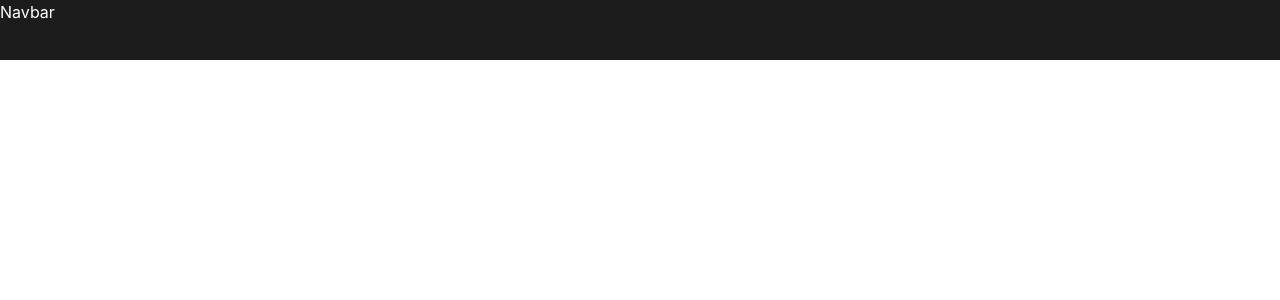
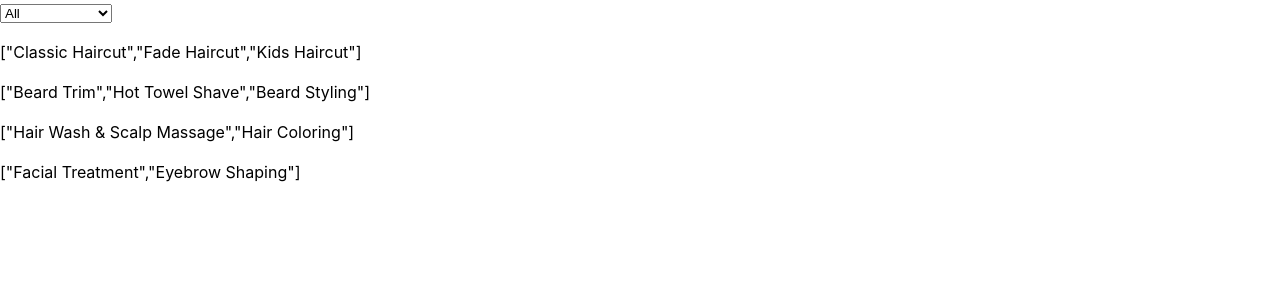
Before and after one commit to grish97/barber-app, a React (Vite) app: page / in a window 1280 px wide. Shown: the top 300 px of the page. Built offline with nearby package versions, Linux system fonts and the light colour scheme.

Commit message:
service category filter

```diff
--- a/src/App.jsx
+++ b/src/App.jsx
@@ -1,7 +1,7 @@
-import { MainLayout } from './components/layouts/main-layout/MainLayout';
+import { ServiceList } from './pages/services/ServiceList/ServiceList';
 
 function App() {
-    return <MainLayout />;
+    return <ServiceList />;
 }
 
 export default App;
--- /dev/null
+++ b/src/pages/services/ServiceList/ServiceList.jsx
@@ -0,0 +1,45 @@
+import { useState, useEffect } from "react";
+import { fakeServices, serviceCatgories } from './data';
+
+export const ServiceList = () => {
+    const [services, setService] = useState([]);
+
+    const [filter, setFilter] = useState('all');
+
+    useEffect(() => {
+        if (filter === 'all') {
+            setService(fakeServices);
+            return;
+        }
+
+        const filteredData = fakeServices.filter((service) => {
+            return service.category === filter
+        })
+
+        setService(filteredData);
+    }, [filter]);
+
+
+    return (
+        <div>
+            <select
+                name="categories"
+                id="categories"
+                value={filter}
+                onChange={(e) => setFilter(e.target.value)}
+            >
+                <option value="all">All</option>
+
+                {serviceCatgories.map((category, index) => (
+                    <option value={category} key={index}>{category}</option>
+                ))}
+            </select>
+
+            <div>
+                {services.map((service) => (
+                    <p>{JSON.stringify(service.services)}</p>
+                ))}
+            </div>
+        </div>
+    );
+};
--- /dev/null
+++ b/src/pages/services/ServiceList/data.js
@@ -0,0 +1,40 @@
+
+export const fakeServices = [
+    {
+      "category": "Haircut",
+      "services": [
+        "Classic Haircut",
+        "Fade Haircut",
+        "Kids Haircut"
+      ]
+    },
+    {
+      "category": "Beard & Shave",
+      "services": [
+        "Beard Trim",
+        "Hot Towel Shave",
+        "Beard Styling"
+      ]
+    },
+    {
+      "category": "Hair Treatment",
+      "services": [
+        "Hair Wash & Scalp Massage",
+        "Hair Coloring"
+      ]
+    },
+    {
+      "category": "Extras",
+      "services": [
+        "Facial Treatment",
+        "Eyebrow Shaping"
+      ]
+    }
+  ]
+
+export const serviceCatgories = [
+    'Haircut',
+    'Beard & Shave',
+    'Hair Treatment',
+    'Extras'
+];
```
